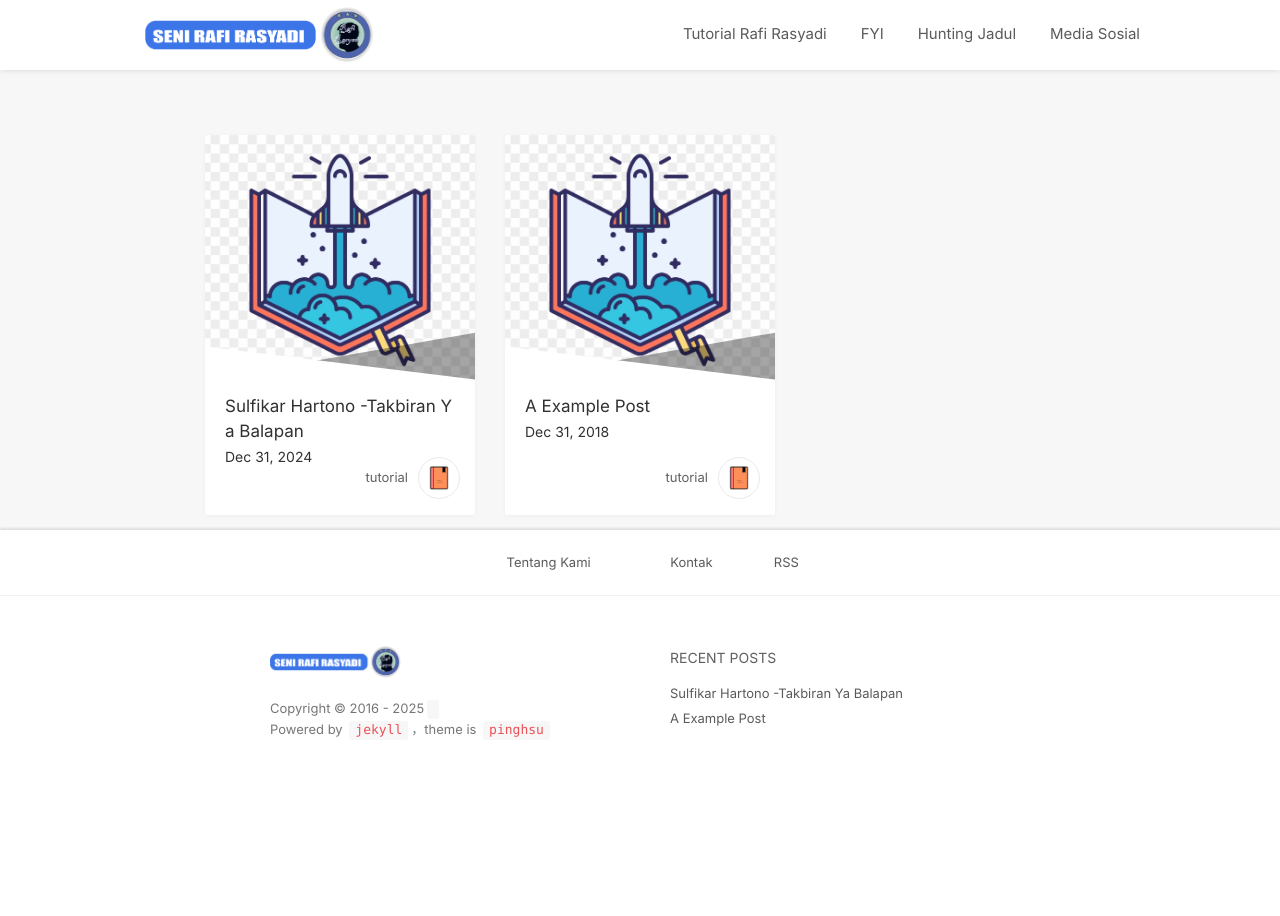
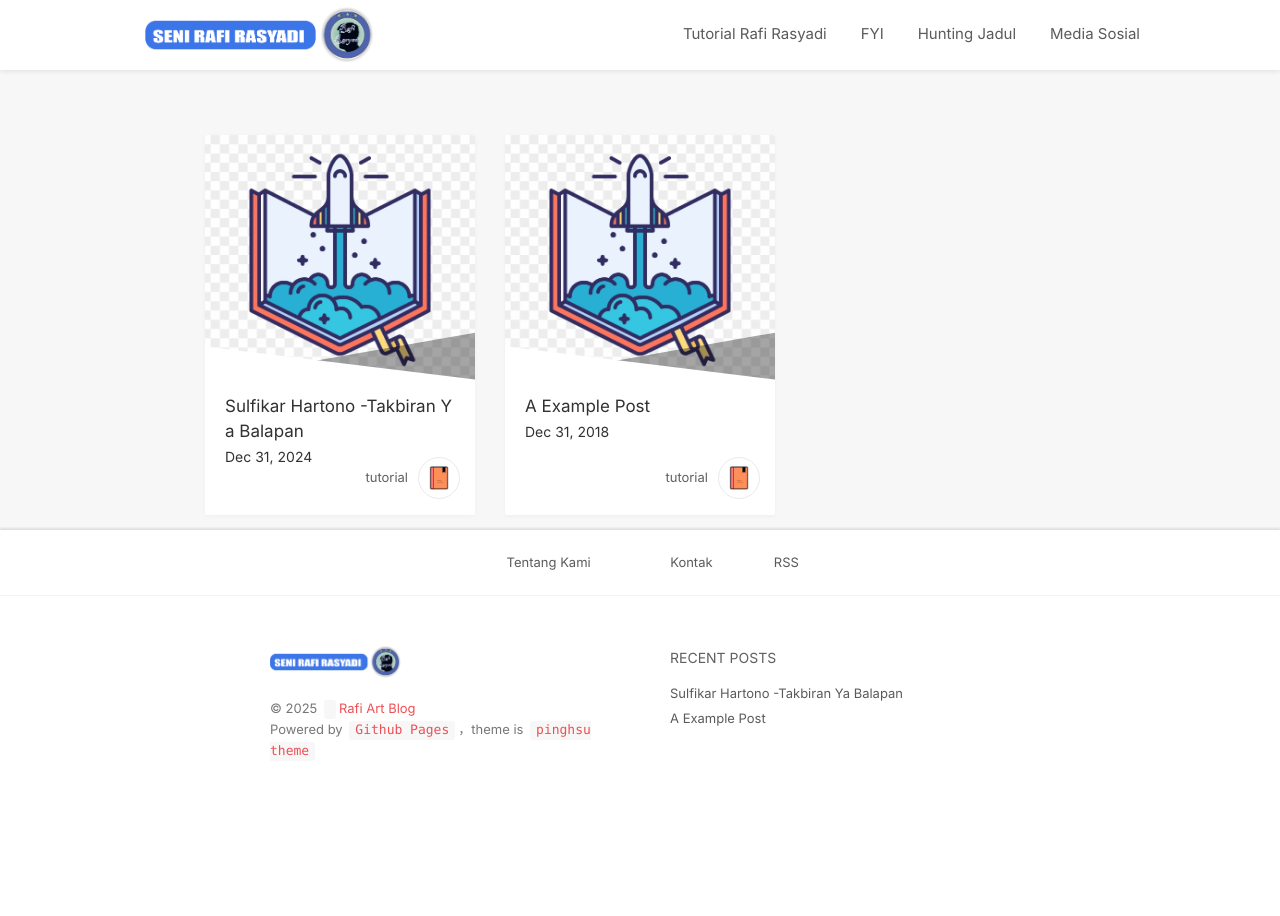
Before and after one commit to rafi-sudo/rafiart, a Jekyll site: the page built from index.html, in a window 1280 px wide. Built offline with Jekyll 4.4.1, drawn with Linux system fonts in a browser that asks for light colours; nearby versions of some CDN libraries; some web fonts are replaced; the list of posts is cut into pages by our own code; comment, search, counter and statistics services are not loaded.

Commit message:
Update footer.html

```diff
--- a/_includes/footer.html
+++ b/_includes/footer.html
@@ -16,8 +16,8 @@
                         <img src="{{ '/style/image/logo.png' | prepend: site.baseurl }}" alt="wonder">
                     </a>
                     <div class="info-text">
-                        <p>Copyright &copy; 2016 - {{ site.time | date: '%Y' }} <a href="{{site.resume_site}}"><code>{{ site.author }}</code></a></p>
-                        <p>Powered by <a href="http://jekyllrb.com" target="_blank" rel="nofollow"><code>jekyll</code></a>，theme is <a href="https://github.com/lightfish-zhang/pinghsu-jekyll" target="_blank" rel="nofollow"><code>pinghsu</code></a></p>
+                        <p> &copy; {{ site.time | date: '%Y' }} <a href="{{site.resume_site}}"><code>{{ site.author }}</code>Rafi Art Blog</a></p>
+                        <p>Powered by <a href="https://pages.github.com/" target="_blank" rel="nofollow"><code>Github Pages</code></a>，theme is <a href="https://github.com/lightfish-zhang/pinghsu-jekyll/blob/847fc6c2d9b4e78b2c09c996cb7bd42ff8411cfc/README.md" target="_blank" rel="nofollow"><code>pinghsu theme</code></a></p>
                     </div>
                 </div>
             </div>
```
